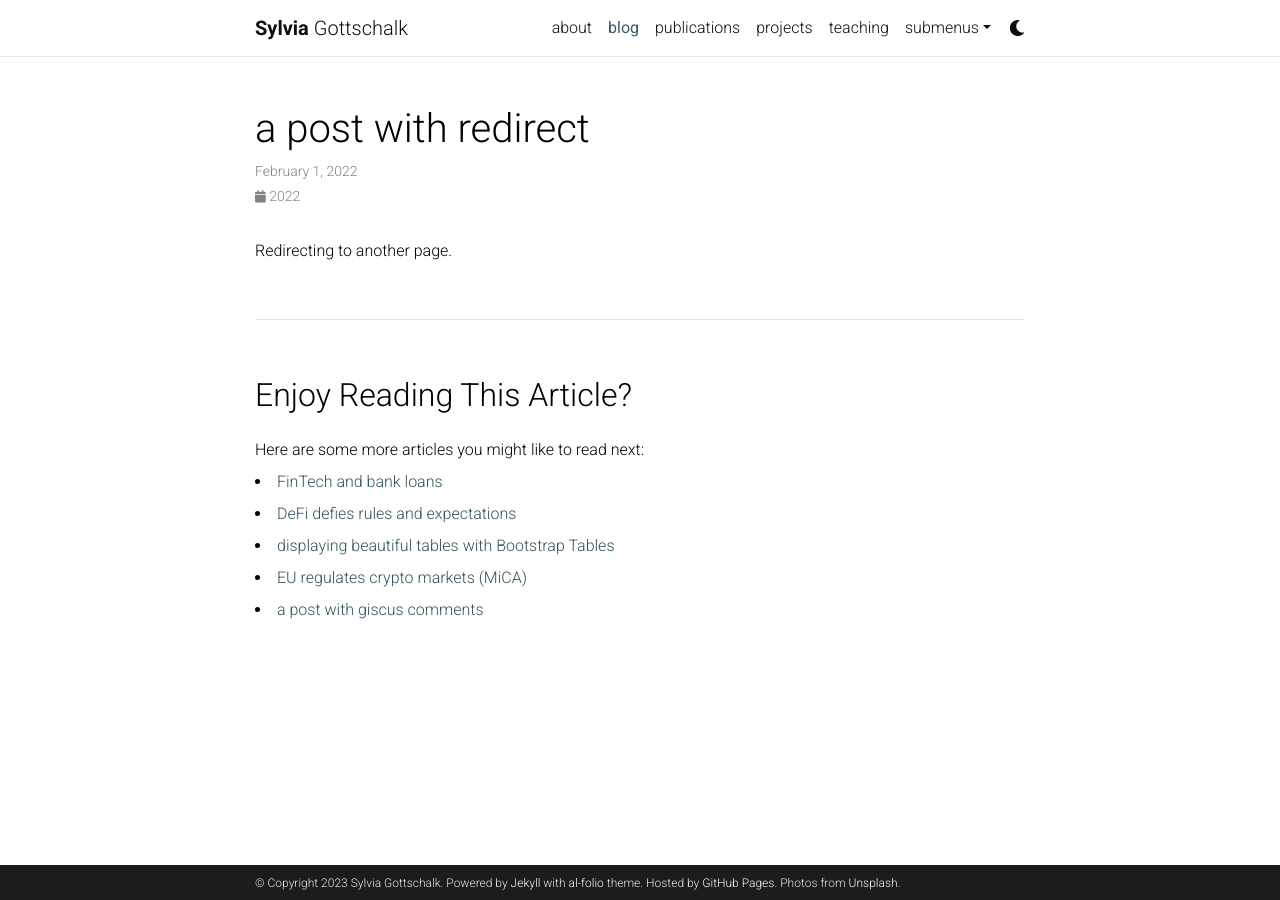
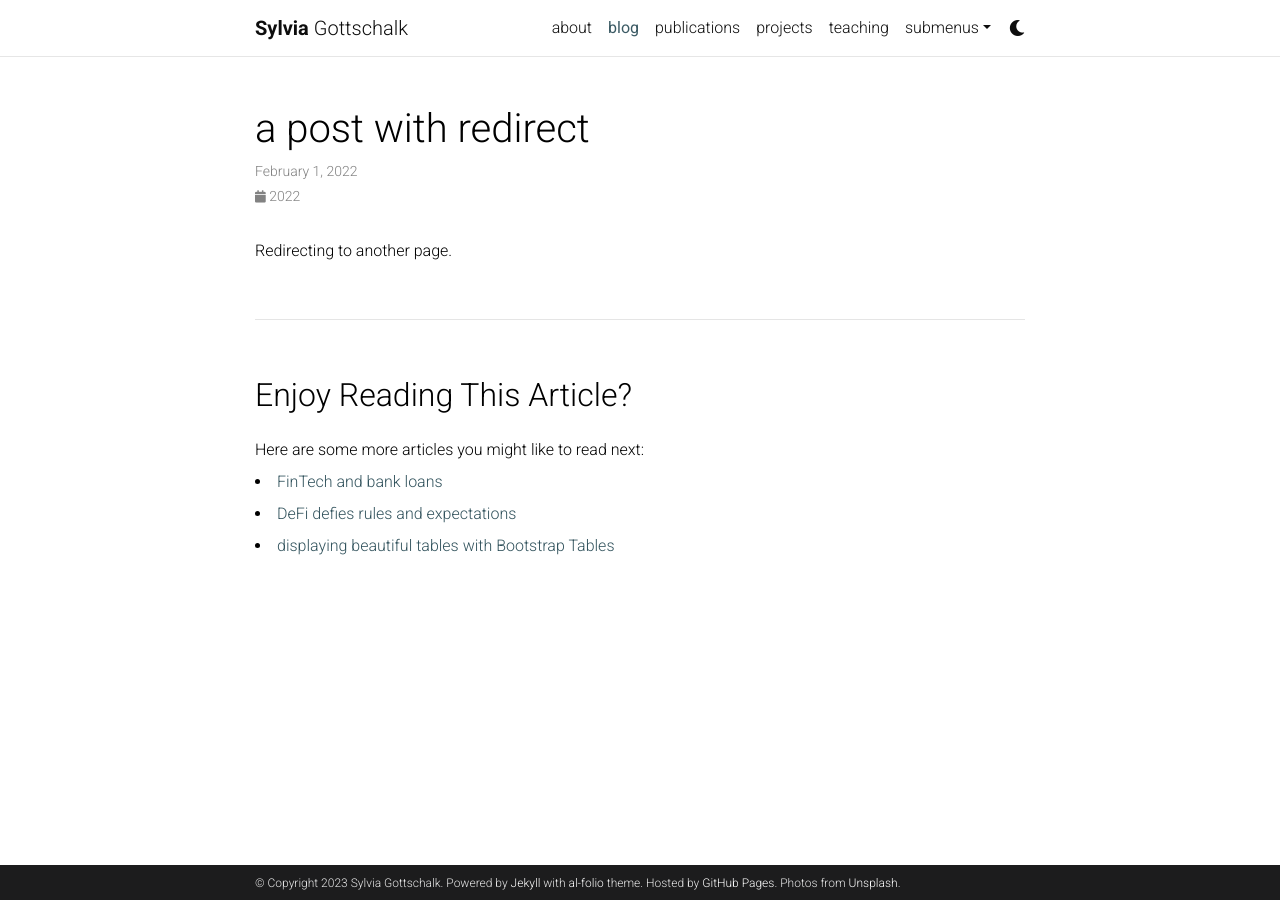
Before and after one commit to sdgottschalk/sgottschalk.io, a Jekyll site: the page built from _posts/2022-02-01-redirect.md, in a window 1280 px wide. Built offline with Jekyll 4.4.1, drawn with Linux system fonts in a browser that asks for light colours; comment, search, counter and statistics services are not loaded; a style sheet for code colours, icons or effects is not loaded; part of the change alters nothing that is shown.

```diff
--- a/_config.yml
+++ b/_config.yml
@@ -133,7 +133,7 @@ pagination:
 
 related_blog_posts:
   enabled: true
-  max_related: 5
+  max_related: 3
 
 # Giscus comments (RECOMMENDED)
 # Follow instructions on https://giscus.app/ to setup for your repo to fill out
```
